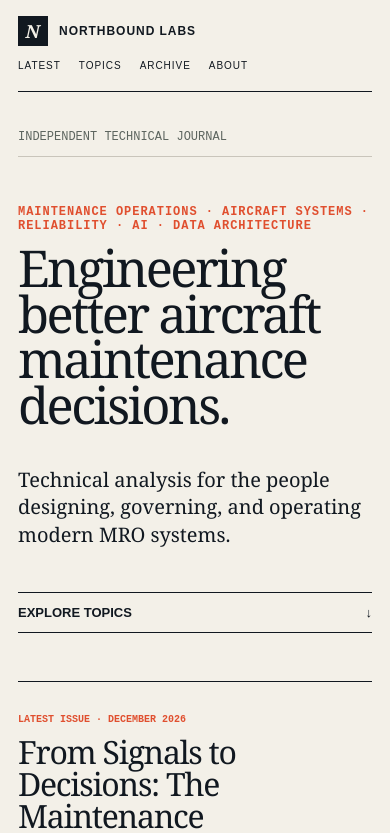
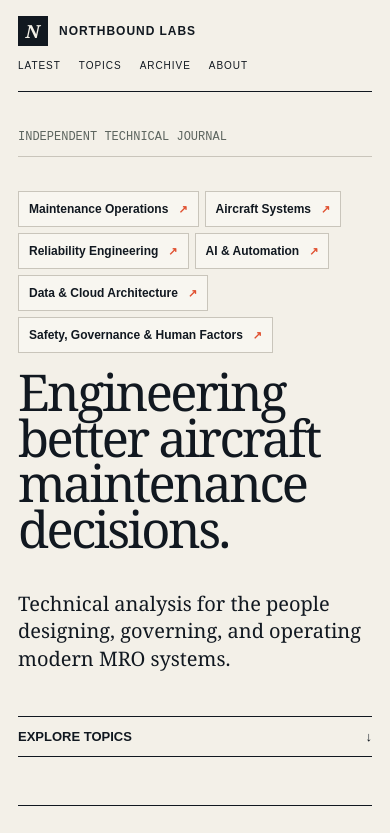
Before and after one commit to ckoredla/CK_Docs, a Next.js app: page / in a window 390 px wide. Shown: the top 833 px of the page. Built offline with nearby package versions, Linux system fonts and the light colour scheme.

Commit message:
feat: make landing topic labels actionable

```diff
--- a/app/globals.css
+++ b/app/globals.css
@@ -28,6 +28,10 @@ main { width: min(1480px, 100%); margin: 0 auto; padding: 0 34px 46px; }
 .hero { min-height: 0; padding: 38px 0 64px; display: flex; flex-direction: column; border-bottom: 1px solid var(--ink); }
 .issue-line { display: flex; justify-content: space-between; padding-bottom: 12px; border-bottom: 1px solid var(--line); color: var(--muted); font-family: 'Courier New', monospace; font-size: 12px; }
 .eyebrow { margin: 48px 0 12px; color: var(--accent); font-family: 'Courier New', monospace; font-size: 12px; font-weight: 700; letter-spacing: .08em; text-transform: uppercase; }
+.hero-topics { display:flex; flex-wrap:wrap; gap:8px; margin:42px 0 16px; }
+.hero-topics a { display:inline-flex; align-items:center; gap:10px; min-height:38px; padding:9px 12px; border:1px solid var(--line); background:rgba(255,255,255,.35); font-size:13px; font-weight:700; }
+.hero-topics a span { color:var(--accent); font-size:11px; }
+.hero-topics a:hover,.hero-topics a:focus-visible { border-color:var(--ink); background:var(--ink); color:var(--paper); outline:none; }
 h1 { max-width: 980px; margin: 0; font-family: Georgia, 'Times New Roman', serif; font-size: clamp(62px, 7vw, 104px); font-weight: 400; line-height: .9; letter-spacing: -.05em; }
 .hero-bottom { display: grid; grid-template-columns: minmax(0, 640px) auto; gap: 44px; align-items: end; margin-top: 38px; }
 .lead { margin: 0; font-family: Georgia, 'Times New Roman', serif; font-size: clamp(20px, 2vw, 29px); line-height: 1.38; }
@@ -226,6 +230,8 @@ h2 { margin: 0; font-family: Georgia, 'Times New Roman', serif; font-size: clamp
   .edition { display: none; }
   .navlinks { justify-self:start; gap: 18px; font-size: 10px; }
   .hero { min-height: auto; }
+  .hero-topics { gap:6px; margin-top:34px; }
+  .hero-topics a { min-height:36px; padding:8px 10px; font-size:12px; }
   .issue-line span:last-child { display:none; }
   h1 { overflow-wrap:anywhere; font-size: clamp(48px, 13vw, 64px); }
   h2 { overflow-wrap:anywhere; font-size:40px; }
--- a/app/page.tsx
+++ b/app/page.tsx
@@ -16,7 +16,7 @@ export default function HomePage() {
   return <main>
     <nav className="masthead"><a className="brand" href="#top" aria-label="Northbound Labs home"><span className="brand-mark">N</span><span>NORTHBOUND LABS</span></a><div className="edition">Independent aviation maintenance, MRO & AI journal · Est. 2026</div><div className="navlinks"><a href={`/articles/${latest.slug}`}>Latest</a><a href="#research">Topics</a><a href="#publications">Archive</a><a href="#about">About</a></div></nav>
     <div className="layout" id="top"><div className="main-column">
-      <section className="hero"><div className="issue-line"><span>INDEPENDENT TECHNICAL JOURNAL</span><span>CURRENT · {formatIssue(latest.issueDate).toUpperCase()}</span></div><p className="eyebrow">Maintenance operations · Aircraft systems · Reliability · AI · Data architecture</p><h1>Engineering better aircraft maintenance decisions.</h1><div className="hero-bottom"><p className="lead">Technical analysis for the people designing, governing, and operating modern MRO systems.</p><a className="text-link" href="#research">Explore topics <span>↓</span></a></div><a className="latest-feature" href={`/articles/${latest.slug}`}><div><span>Latest issue · {formatIssue(latest.issueDate)}</span><h2>{latest.title}</h2><p>{latest.description}</p></div><div className="latest-action"><span>{latest.estimatedReadingTime} min read</span><strong>Read latest →</strong></div></a></section>
+      <section className="hero"><div className="issue-line"><span>INDEPENDENT TECHNICAL JOURNAL</span><span>CURRENT · {formatIssue(latest.issueDate).toUpperCase()}</span></div><nav className="hero-topics" aria-label="Latest article by research domain">{topicEntries.map(topic=><a href={`/articles/${topic.latest.slug}`} title={`Latest in ${topic.title}: ${topic.latest.title}`} key={topic.slug}>{topic.title}<span>↗</span></a>)}</nav><h1>Engineering better aircraft maintenance decisions.</h1><div className="hero-bottom"><p className="lead">Technical analysis for the people designing, governing, and operating modern MRO systems.</p><a className="text-link" href="#research">Explore topics <span>↓</span></a></div><a className="latest-feature" href={`/articles/${latest.slug}`}><div><span>Latest issue · {formatIssue(latest.issueDate)}</span><h2>{latest.title}</h2><p>{latest.description}</p></div><div className="latest-action"><span>{latest.estimatedReadingTime} min read</span><strong>Read latest →</strong></div></a></section>
       <section id="research" className="research-index" aria-labelledby="research-title"><header className="section-header"><span>Research domains</span><div><h2 id="research-title">Choose a technical focus</h2><p>Browse by the operating problem, engineering discipline, or control boundary you are working on.</p></div></header><div className="topic-list">{topicEntries.map((topic) => <a className="topic-row" id={`topic-${topic.slug}`} href={`/articles/${topic.latest.slug}`} key={topic.title}><span className="topic-index">{topic.index}</span><h3>{topic.title}</h3><p>{topic.copy}</p><span className="topic-count">{topic.count} articles</span><span className="topic-arrow">↗</span></a>)}</div></section>
       <section id="publications" className="publications" aria-labelledby="archive-title"><header className="section-header archive-header"><span>Publication log</span><div><h2 id="archive-title">The aviation maintenance archive</h2><p>Issue dates organize the editorial archive, including supplemental AI and maintenance-engineering editions published within selected months.</p></div></header><div className="publication-list">{articles.map((item, index) => <a className="publication" href={`/articles/${item.slug}`} key={item.slug}><div className="publication-number">{String(index + 1).padStart(3, '0')}</div><div className="publication-date">{formatIssue(item.issueDate)}</div><div className="publication-copy"><div className="publication-meta"><span>{item.articleType}</span><span>{item.estimatedReadingTime} min</span></div><h3>{item.title}</h3><p>{item.summary}</p></div><span className="publication-arrow">↗</span></a>)}</div></section>
     </div><aside className="year-rail" aria-label="Archive by year"><div className="rail-sticky"><div className="rail-label">Browse by year</div><p className="rail-note">Select a year to reveal its monthly issues.</p><div className="year-list">{archiveYears.map(({ year, articles: yearArticles }) => <details key={year}><summary><span>{year}</span><span>{yearArticles.length ? `${yearArticles.length} ${yearArticles.length === 1 ? 'issue' : 'issues'}` : 'Planned'}</span></summary><div className="month-grid">{months.map((month, index) => { const monthArticles=yearArticles.filter((item)=>Number(item.issueDate.slice(5,7))===index+1);const article=monthArticles.find((item)=>item.issueDate.endsWith('-01'))||monthArticles[0]; return article ? <a className="month-link active-month" href={`/articles/${article.slug}`} title={`${monthArticles.length} ${monthArticles.length===1?'issue':'issues'} in ${month} ${year}`} key={month}>{month}{monthArticles.length>1?<sup>{monthArticles.length}</sup>:null}</a> : <span className="month-pending" aria-disabled="true" title={`${month} ${year} is not yet published`} key={month}>{month}</span>; })}</div></details>)}</div><a className="rail-all" href="#publications">View all {articles.length} issues ↓</a></div></aside></div>
```
